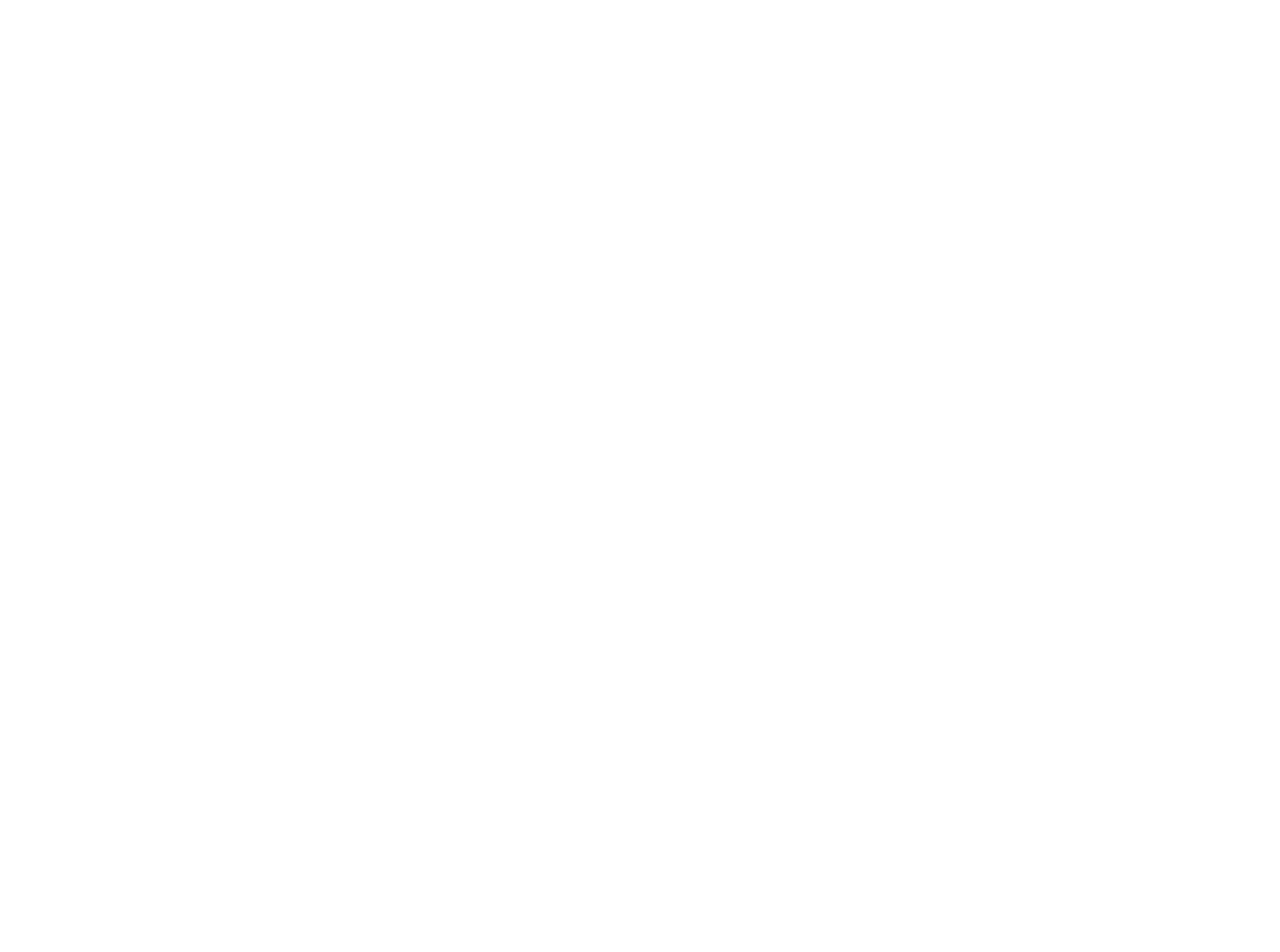
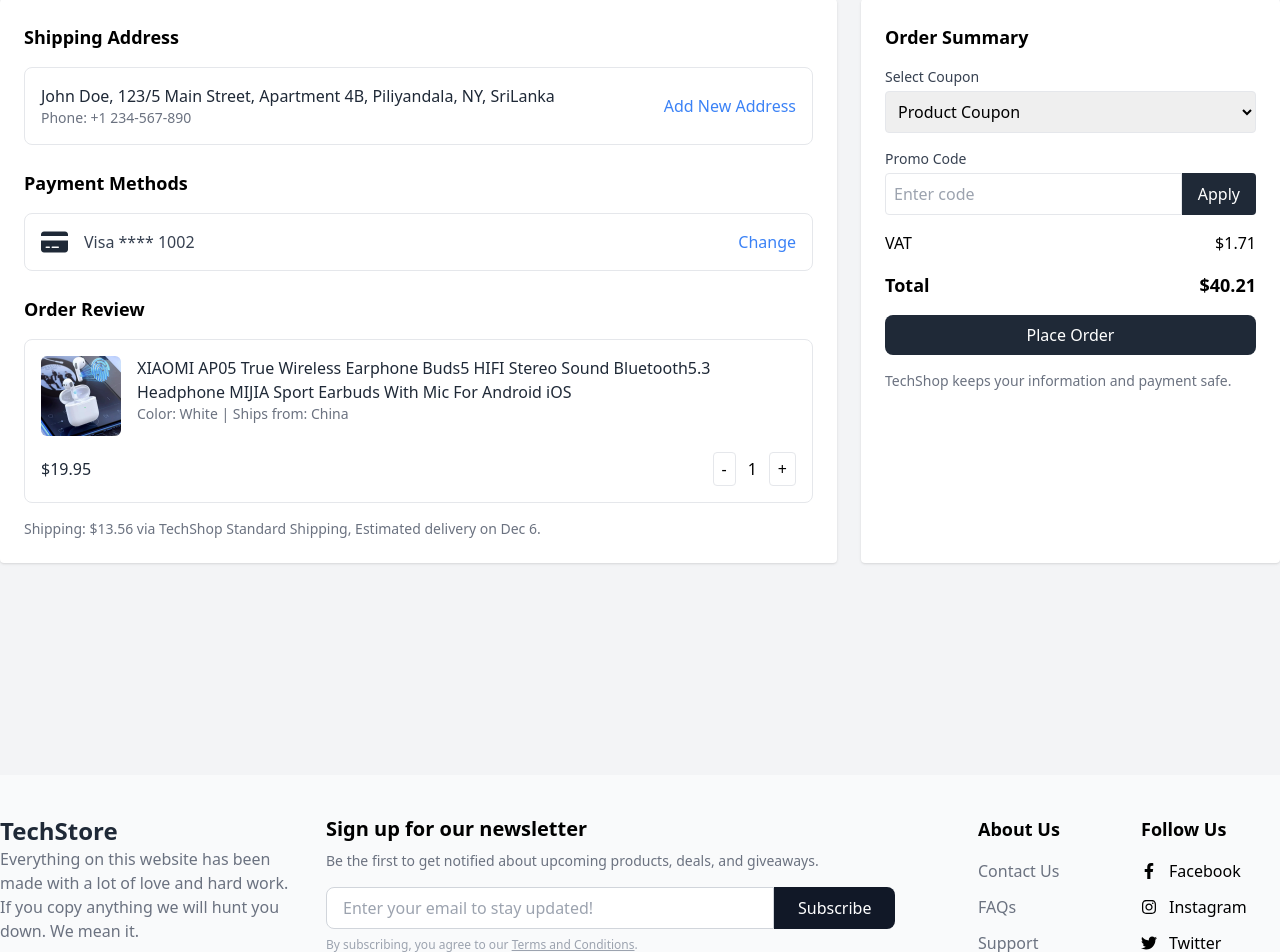
Before and after one commit to vinod281/tech_web, a React (Create React App) app: page / in a window 1280 px wide. Shown: the part 3293-4245 px from the top of the page. Before the commit the page ends 3268 px from the top, so only its background shows below. Built offline with nearby package versions, Linux system fonts and the light colour scheme.

Commit message:
Add Payment page and Footer

```diff
--- a/src/App.js
+++ b/src/App.js
@@ -3,6 +3,10 @@
 import Home from './pages/Home/Home';
 import ProductOverview from './pages/ProductOverview/ProductOverview';
 import Navbar from './components/Navbar/Navbar';
+import Payment from './pages/Payment/Payment';
+import Footer from './components/Footer/Footer';
+
+
 
 function App() {
 
@@ -14,6 +18,8 @@
     <ProductOverview/>
 
     <Notification/>
+    <Payment/>
+    <Footer/>
 
     </>
   );
--- /dev/null
+++ b/src/components/Footer/Footer.jsx
@@ -0,0 +1,72 @@
+import React from 'react';
+import { FaFacebookF, FaTwitter, FaInstagram, FaLinkedinIn, FaYoutube } from 'react-icons/fa';
+
+export default function Footer() {
+  return (
+    <footer className="py-10 bg-gray-50">
+      <div className="container grid grid-cols-1 gap-6 mx-auto text-center sm:grid-cols-2 md:grid-cols-4 md:text-left">
+        {/* Logo and Description */}
+        <div className="flex flex-col items-center md:items-start">
+          <div className="text-2xl font-bold text-gray-800">TechStore</div>
+          <p className="text-gray-500 text-m">Everything on this website has been made with a lot of love and hard work. If you copy anything we will hunt you down. We mean it.</p>
+        </div>
+
+        {/* Newsletter */}
+        <div className="flex flex-col md:col-span-2">
+          <h3 className="mb-2 text-xl font-bold">Sign up for our newsletter</h3>
+          <p className="mb-4 text-sm text-gray-500">Be the first to get notified about upcoming products, deals, and giveaways.</p>
+          <form className="flex">
+            <label htmlFor="email" className="sr-only">Email Address</label>
+            <input
+              id="email"
+              type="email"
+              placeholder="Enter your email to stay updated!"
+              className="w-full max-w-md px-4 py-2 border border-gray-300 rounded-l-lg focus:outline-none focus:ring-2 focus:ring-gray-400"
+            />
+            <button
+              type="submit"
+              className="px-6 py-2 text-white transition duration-300 bg-gray-900 rounded-r-lg hover:bg-gray-800"
+            >
+              Subscribe
+            </button>
+          </form>
+          <p className="mt-2 text-xs text-gray-400">
+            By subscribing, you agree to our <a href="#" className="underline">Terms and Conditions</a>.
+          </p>
+        </div>
+
+        {/* Links and Social Media */}
+        <div className="grid grid-cols-2 gap-6">
+          {/* About Us */}
+          <div>
+            <h3 className="mb-4 text-lg font-bold">About Us</h3>
+            <ul className="space-y-3 text-gray-500">
+              <li><a href="#" className="hover:underline">Contact Us</a></li>
+              <li><a href="#" className="hover:underline">FAQs</a></li>
+              <li><a href="#" className="hover:underline">Support</a></li>
+              <li><a href="#" className="hover:underline">Terms</a></li>
+              <li><a href="#" className="hover:underline">Privacy</a></li>
+            </ul>
+          </div>
+
+          {/* Follow Us */}
+          <div>
+            <h3 className="mb-4 text-lg font-bold">Follow Us</h3>
+            <ul className="space-y-3">
+              <li><a href="#" aria-label="Visit our Facebook" className="flex items-center space-x-3 hover:underline"><FaFacebookF /><span>Facebook</span></a></li>
+              <li><a href="#" aria-label="Visit our Instagram" className="flex items-center space-x-3 hover:underline"><FaInstagram /><span>Instagram</span></a></li>
+              <li><a href="#" aria-label="Visit our Twitter" className="flex items-center space-x-3 hover:underline"><FaTwitter /><span>Twitter</span></a></li>
+              <li><a href="#" aria-label="Visit our LinkedIn" className="flex items-center space-x-3 hover:underline"><FaLinkedinIn /><span>LinkedIn</span></a></li>
+              <li><a href="#" aria-label="Visit our YouTube" className="flex items-center space-x-3 hover:underline"><FaYoutube /><span>YouTube</span></a></li>
+            </ul>
+          </div>
+        </div>
+      </div>
+
+      {/* Footer Bottom */}
+      <div className="mt-10 text-sm text-center text-gray-400">
+        <p>Copyright © , Headphone Zone. Owned, Operated & Funded by Proud Indians {new Date().getFullYear()} All rights reserved.</p>
+      </div>
+    </footer>
+  );
+}
--- /dev/null
+++ b/src/pages/Payment/Payment.jsx
@@ -0,0 +1,143 @@
+import React from "react";
+
+const CheckoutPage = () => {
+  return (
+    <div className="min-h-screen py-6 bg-gray-100">
+      <div className="container mx-auto">
+        <div className="flex flex-col gap-6 lg:flex-row">
+          {/* Left Section */}
+          <div className="p-6 bg-white rounded shadow lg:w-2/3">
+            {/* Address Section */}
+            <div className="mb-6">
+              <h2 className="mb-4 text-lg font-semibold">Shipping Address</h2>
+              <div className="p-4 border rounded-lg">
+                <div className="flex items-center justify-between">
+                  {/* Address Information */}
+                  <div>
+                    <p className="font-medium text-gray-800">
+                      John Doe, 123/5 Main Street, Apartment 4B, Piliyandala, NY, SriLanka
+                    </p>
+
+                    <p className="text-sm text-gray-500">
+                      Phone: +1 234-567-890
+                    </p>
+                  </div>
+                  {/* Add New Address Button */}
+                  <button className="text-blue-500 hover:underline">
+                    Add New Address
+                  </button>
+                </div>
+              </div>
+            </div>
+
+            {/* Payment Methods */}
+            <div className="mb-6">
+              <h2 className="mb-4 text-lg font-semibold">Payment Methods</h2>
+              <div className="p-4 border rounded-lg">
+                <div className="flex items-center justify-between">
+                  {/* Card Information */}
+                  <div className="flex items-center gap-4">
+                    <i className="text-2xl text-gray-800 fas fa-credit-card"></i>
+                    <div className="flex flex-col">
+                      <span className="font-medium text-gray-700">
+                        Visa **** 1002
+                      </span>
+                    </div>
+                  </div>
+                  {/* Change Button */}
+                  <button className="text-blue-500 hover:underline">Change</button>
+                </div>
+              </div>
+            </div>
+
+            {/* Order Review */}
+            <div>
+              <h2 className="mb-4 text-lg font-semibold">Order Review</h2>
+              <div className="p-4 border rounded-lg">
+                <div className="flex items-start gap-4">
+                  <img
+                    src="/images/product1.webp"
+                    alt="Product"
+                    className="object-cover w-20 h-20 rounded-md"
+                  />
+                  <div>
+                    <p className="text-gray-800">
+                      XIAOMI AP05 True Wireless Earphone Buds5 HIFI Stereo Sound
+                      Bluetooth5.3 Headphone MIJIA Sport Earbuds With Mic For
+                      Android iOS
+                    </p>
+                    <p className="text-sm text-gray-500">
+                      Color: White | Ships from: China
+                    </p>
+                  </div>
+                </div>
+                <div className="flex items-center justify-between mt-4">
+                  <p className="text-gray-800">$19.95</p>
+                  <div className="flex items-center">
+                    <button className="px-2 py-1 border rounded">-</button>
+                    <p className="px-3">1</p>
+                    <button className="px-2 py-1 border rounded">+</button>
+                  </div>
+                </div>
+              </div>
+              <div className="mt-4 text-sm text-gray-500">
+                Shipping: $13.56 via TechShop Standard Shipping, Estimated
+                delivery on Dec 6.
+              </div>
+            </div>
+          </div>
+
+          {/* Right Section */}
+          <div className="p-6 bg-white rounded shadow lg:w-1/3">
+            <h2 className="mb-4 text-lg font-semibold">Order Summary</h2>
+            <div className="space-y-4">
+              <div>
+                <label htmlFor="coupon" className="block text-sm text-gray-700">
+                  Select Coupon
+                </label>
+                <select id="coupon" className="w-full p-2 mt-1 border rounded">
+                  <option value="">Product Coupon</option>
+                </select>
+              </div>
+              <div>
+                <label
+                  htmlFor="promo-code"
+                  className="block text-sm text-gray-700"
+                >
+                  Promo Code
+                </label>
+                <div className="flex mt-1">
+                  <input
+                    id="promo-code"
+                    type="text"
+                    placeholder="Enter code"
+                    className="flex-1 p-2 border rounded-l"
+                  />
+                  <button className="px-4 text-white bg-gray-800 rounded-r">
+                    Apply
+                  </button>
+                </div>
+              </div>
+              <div className="flex items-center justify-between">
+                <p>VAT</p>
+                <p>$1.71</p>
+              </div>
+              <div className="flex items-center justify-between text-lg font-semibold">
+                <p>Total</p>
+                <p>$40.21</p>
+              </div>
+              <button className="w-full py-2 text-white bg-gray-800 rounded-lg">
+                Place Order
+              </button>
+            </div>
+            <div className="mt-4 text-sm text-gray-500">
+              TechShop keeps your information and payment safe.
+            </div>
+          </div>
+        </div>
+      </div>
+    </div>
+  );
+};
+
+export default CheckoutPage;
```
Also changed, not shown: public/images/product1.webp (added).
